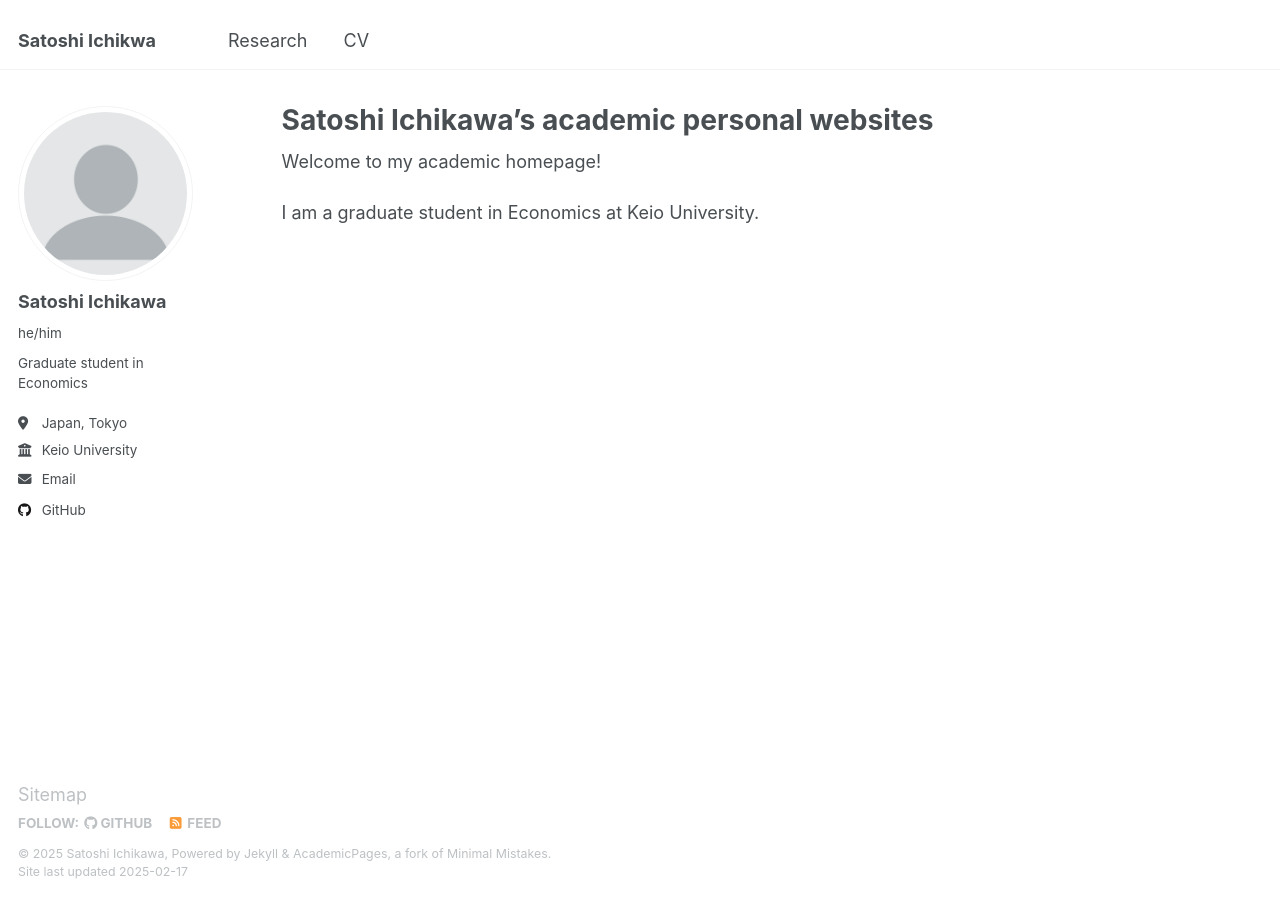
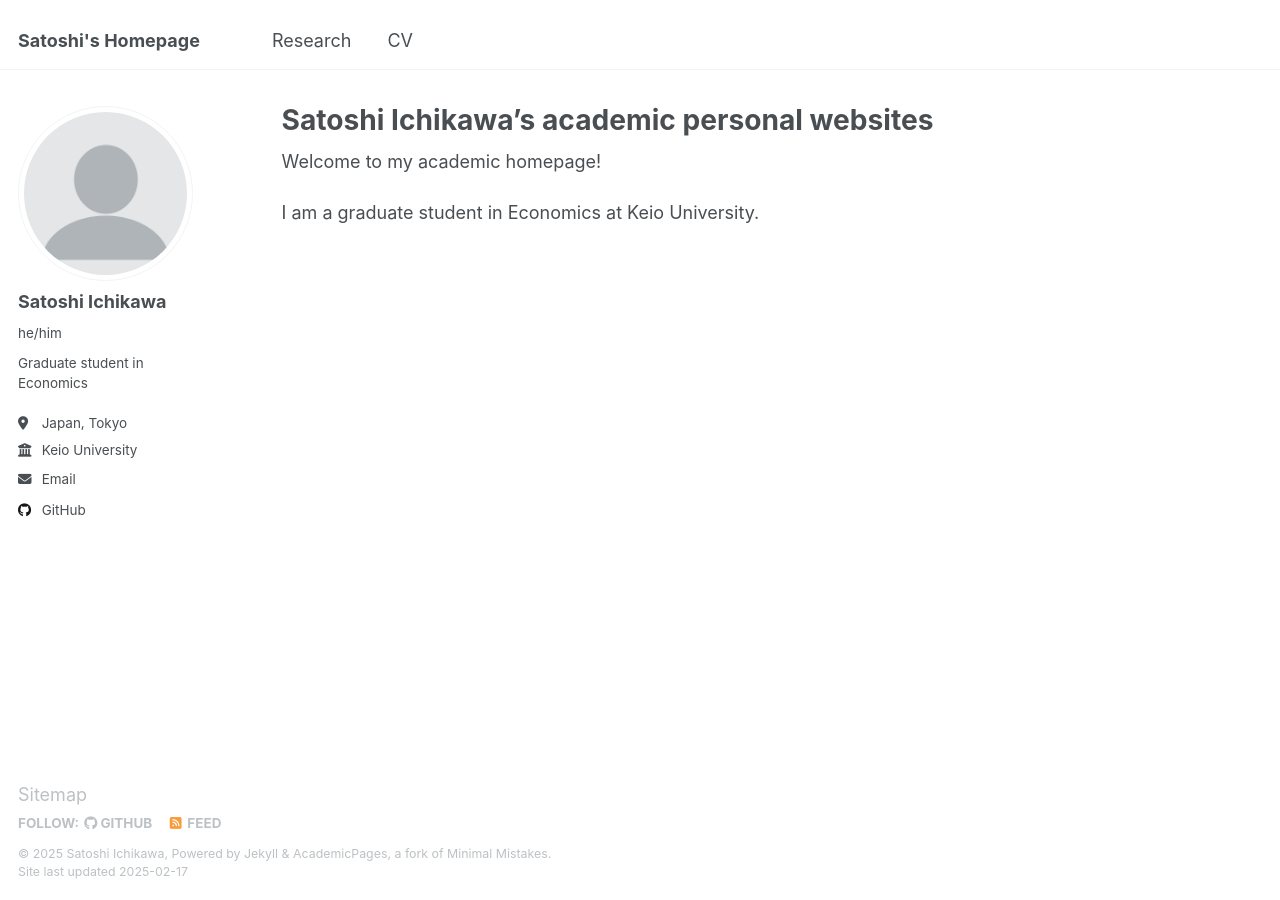
Before and after one commit to wakachii/Homepage, a Jekyll site: the page built from _pages/about.md, in a window 1280 px wide. Built offline with Jekyll 4.4.1, drawn with Linux system fonts in a browser that asks for light colours; part of the change alters nothing that is shown.

Commit message:
Update _config.yml

```diff
--- a/_config.yml
+++ b/_config.yml
@@ -5,15 +5,10 @@
 # For technical reasons, this file is *NOT* reloaded automatically when you use
 # `jekyll serve -l -H localhost`. If you change this file, please restart the
 # server process.
-title                    : "Satoshi's Homepage"
-description              : "Personal website for research and academic activities"
-url                      : "https://ichikawa-satoshi.github.io"
-baseurl                  : ""
-repository               : "https://github.com/Ichikawa-Satoshi/ichikawa-satoshi.github.io"
 # Basic Site Settings
 locale                   : "en-US"
 site_theme               : "default"
-title                    : "Satoshi Ichikwa"
+title                    : "Satoshi's Homepage"
 title_separator          : "-"
 name                     : "Satoshi Ichikawa"
 description              : "Personal website for research and academic activities"
```
